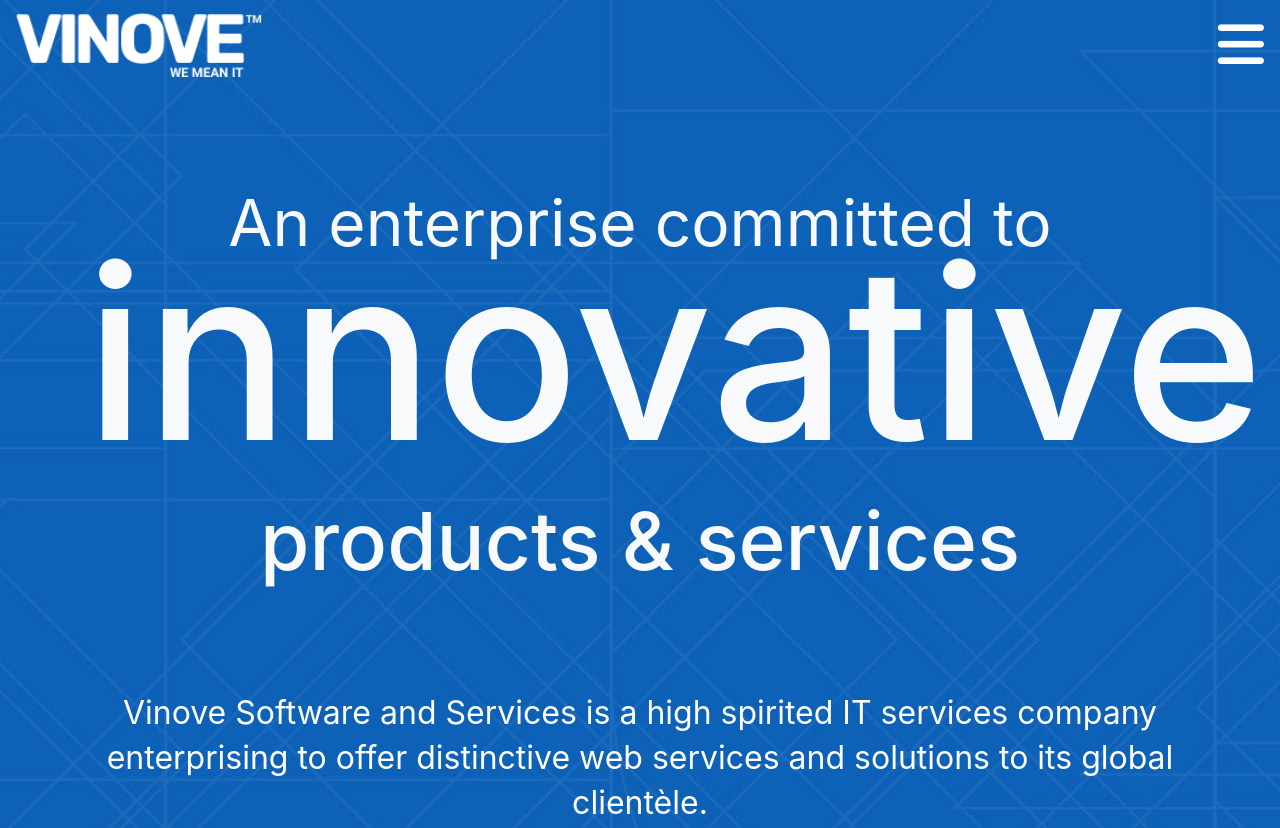
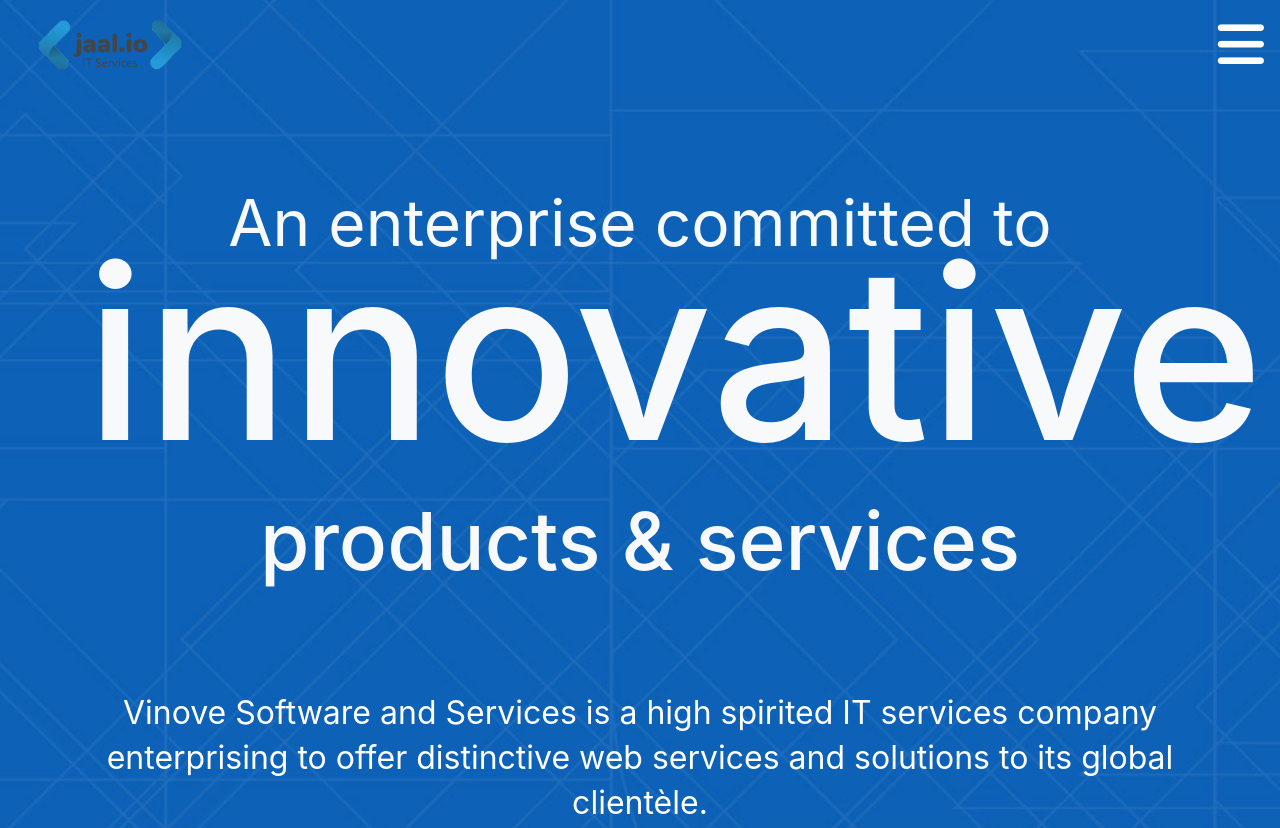
Before and after one commit to webxmob/jaal, a plain HTML site: page index.html in a window 1280 px wide. Shown: the top 828 px of the page. Drawn offline with nearby package versions, Linux system fonts and the light colour scheme.

Commit message:
changed the logo

```diff
--- a/index.html
+++ b/index.html
@@ -18,7 +18,7 @@
 <body>
   <nav class="navbar min-vw-100 d-flex align-items-center justify-content-between fixed-top">
     <a class="navbar-brand">
-      <img src="./assests/img/vinove-logo-white.png" alt="logo not found" class="img-fluid" />
+      <img src="./assests/img/jaal.png" alt="logo not found" class="img-fluid" />
     </a>
     <button class="nav-menu-btn border-0" onclick="navMenuOpen()">
       <i class="fas fa-bars text-white"></i>
@@ -26,7 +26,7 @@
     <div class="nav-menu d-flex align-items-center justify-content-center">
       <nav class="navbar min-vw-100 d-flex align-items-center justify-content-between fixed-top">
         <a class="navbar-brand">
-          <img src="./assests/img/vinove-logo-white.png" alt="logo not found" class="img-fluid" />
+          <img src="./assests/img/jaal.png" alt="logo not found" class="img-fluid" />
         </a>
         <button class="nav-menu-btn border-0" onclick="navMenuClose()">
           <i class="fas fa-times text-white"></i>
```
Also changed, not shown: assests/fonts/glyphicons-halflings-regular.ttf (deleted), assests/fonts/glyphicons-halflings-regular.woff (deleted), assests/img/jaal.png (added), assests/img/vinove-logo-white.png (deleted), 2 other files.
